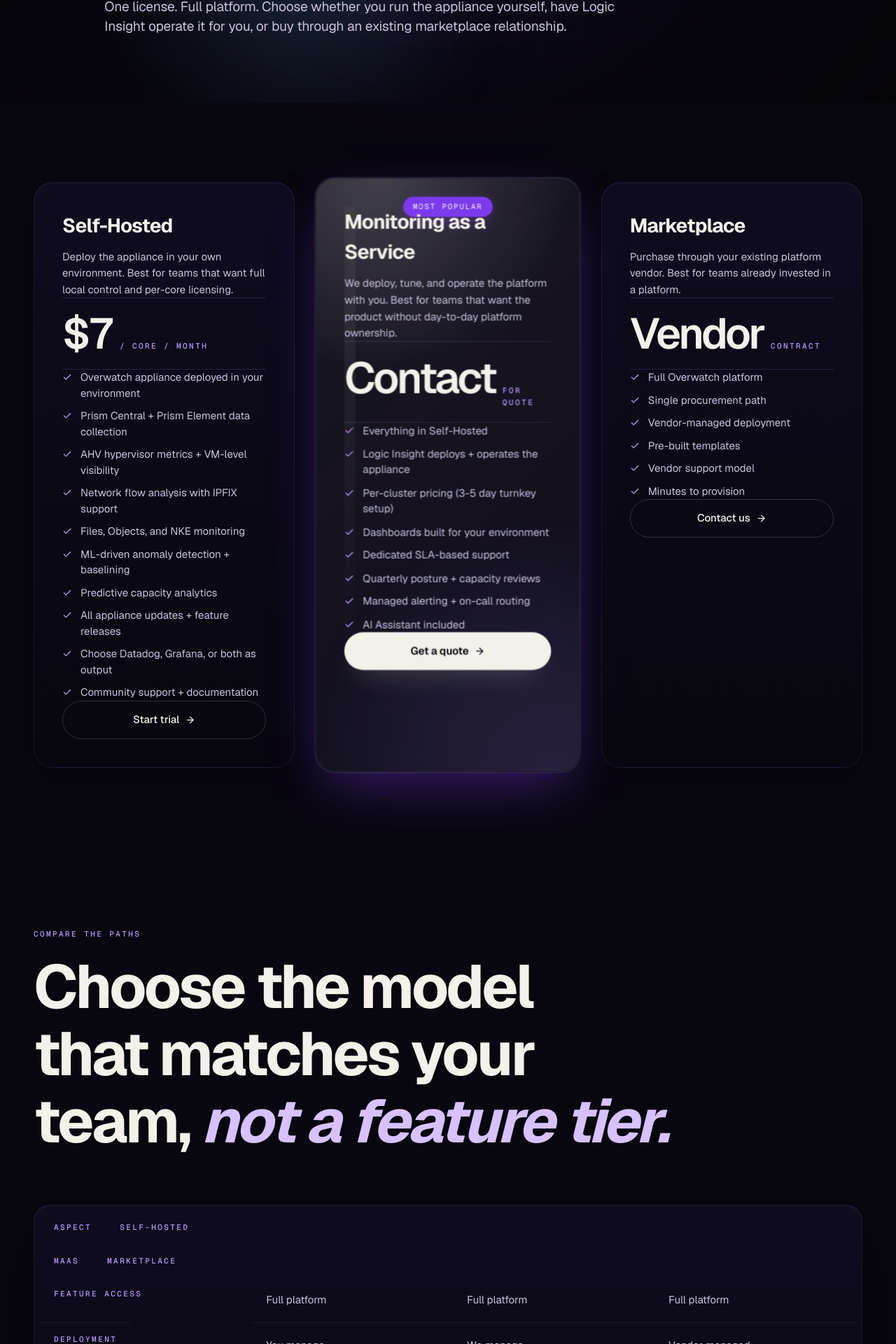
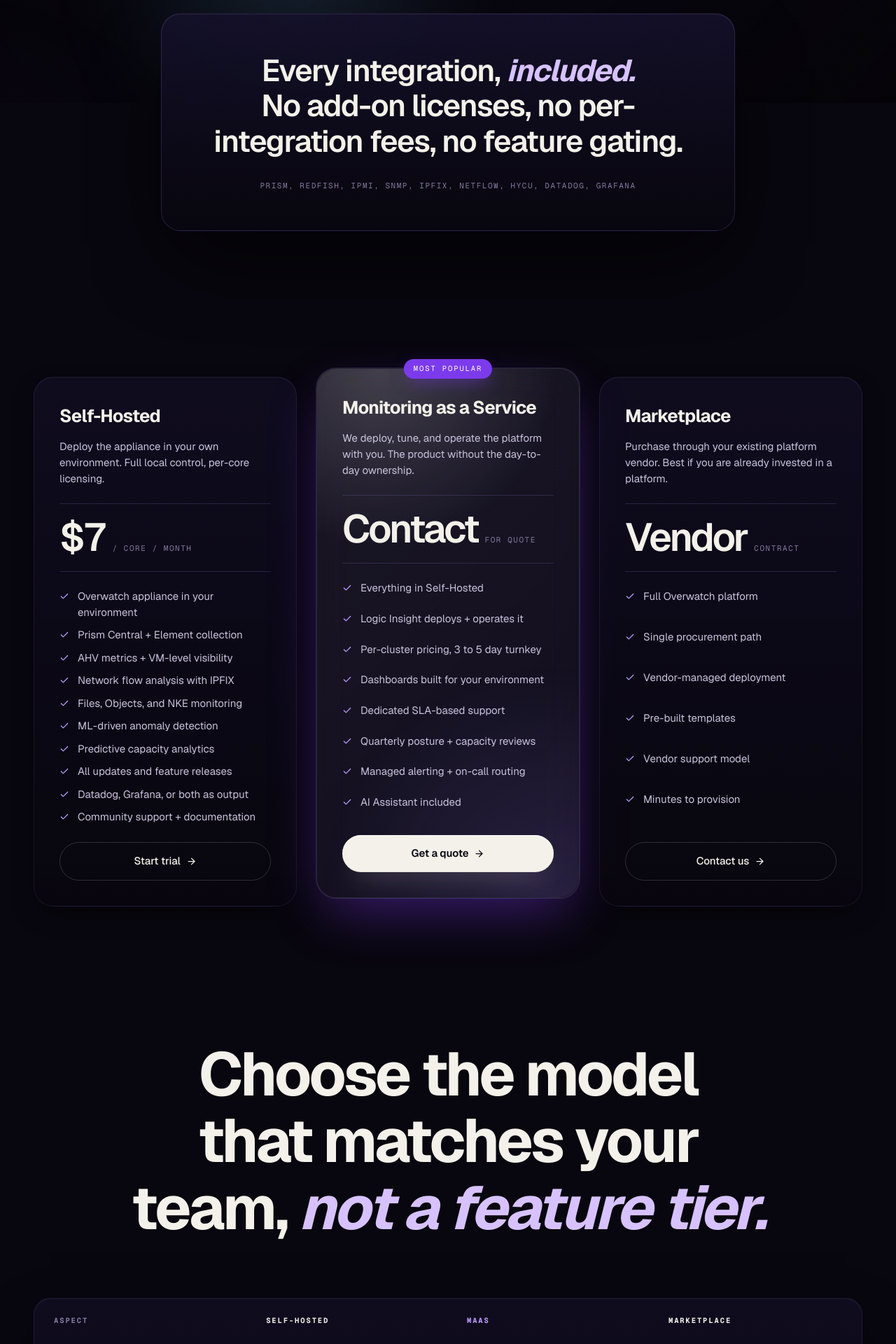
Before and after one commit to r4mwfcqy8z-bot/logicinsight-next, a Next.js app: page /pricing in a window 1280 px wide. Shown: the part 653-2573 px from the top of the page at 70% size. Built offline with nearby package versions, Linux system fonts and the light colour scheme.

Commit message:
redesign(pricing): centered hero, all-inclusive promise moment, three refined paths (featured MaaS, hover-lift no scale so tiers cant overlap), clean comparison + FAQ, no eyebrows

```diff
--- a/src/app/pricing/view.tsx
+++ b/src/app/pricing/view.tsx
@@ -1,33 +1,30 @@
 "use client";
 
-import { motion, useReducedMotion } from "motion/react";
+import { motion } from "motion/react";
 import Link from "next/link";
-import { useState } from "react";
 import { ArrowRight, Check } from "lucide-react";
-import { PageHead, SectionHead } from "@/components/sections/page-head";
 import { Magnetic } from "@/components/magnetic";
 import { FinalCTA } from "@/components/sections/why-and-cta";
-import { SpotlightCard } from "@/components/wow/spotlight-card";
 
 const EASE = [0.22, 1, 0.36, 1] as const;
 
 const TIERS = [
   {
     name: "Self-Hosted",
-    badge: null,
+    badge: null as string | null,
     price: "$7",
     unit: "/ core / month",
-    sub: "Deploy the appliance in your own environment. Best for teams that want full local control and per-core licensing.",
+    sub: "Deploy the appliance in your own environment. Full local control, per-core licensing.",
     features: [
-      "Overwatch appliance deployed in your environment",
-      "Prism Central + Prism Element data collection",
-      "AHV hypervisor metrics + VM-level visibility",
-      "Network flow analysis with IPFIX support",
+      "Overwatch appliance in your environment",
+      "Prism Central + Element collection",
+      "AHV metrics + VM-level visibility",
+      "Network flow analysis with IPFIX",
       "Files, Objects, and NKE monitoring",
-      "ML-driven anomaly detection + baselining",
+      "ML-driven anomaly detection",
       "Predictive capacity analytics",
-      "All appliance updates + feature releases",
-      "Choose Datadog, Grafana, or both as output",
+      "All updates and feature releases",
+      "Datadog, Grafana, or both as output",
       "Community support + documentation",
     ],
     cta: { label: "Start trial", href: "/free-trial", primary: false },
@@ -37,11 +34,11 @@
     badge: "Most popular",
     price: "Contact",
     unit: "for quote",
-    sub: "We deploy, tune, and operate the platform with you. Best for teams that want the product without day-to-day platform ownership.",
+    sub: "We deploy, tune, and operate the platform with you. The product without the day-to-day ownership.",
     features: [
       "Everything in Self-Hosted",
-      "Logic Insight deploys + operates the appliance",
-      "Per-cluster pricing (3-5 day turnkey setup)",
+      "Logic Insight deploys + operates it",
+      "Per-cluster pricing, 3 to 5 day turnkey",
       "Dashboards built for your environment",
       "Dedicated SLA-based support",
       "Quarterly posture + capacity reviews",
@@ -55,7 +52,7 @@
     badge: null,
     price: "Vendor",
     unit: "contract",
-    sub: "Purchase through your existing platform vendor. Best for teams already invested in a platform.",
+    sub: "Purchase through your existing platform vendor. Best if you are already invested in a platform.",
     features: [
       "Full Overwatch platform",
       "Single procurement path",
@@ -68,25 +65,69 @@
   },
 ];
 
-const COMPARISON = [
-  ["Feature access",             "Full platform",                "Full platform",                            "Full platform"],
-  ["Deployment",                 "You manage",                   "We manage",                                "Vendor managed"],
-  ["Pricing model",              "Per core / month",             "Per cluster / month",                      "Via vendor contract"],
-  ["Setup time",                 "1-2 hours",                    "3-5 days (turnkey)",                       "Minutes"],
-  ["Dashboard customization",    "Full control",                 "We build for you",                         "Pre-built templates"],
-  ["ML + anomaly detection",     "Included",                     "Included + managed",                       "Varies by platform"],
-  ["Support",                    "Docs + community",             "Dedicated SLA-based support",              "Vendor support"],
-  ["Best for",                   "Teams with monitoring expertise","Teams that want hands-off operations","Teams already invested in a platform"],
+const COMPARISON: [string, string, string, string][] = [
+  ["Feature access", "Full platform", "Full platform", "Full platform"],
+  ["Deployment", "You manage", "We manage", "Vendor managed"],
+  ["Pricing model", "Per core / month", "Per cluster / month", "Via vendor contract"],
+  ["Setup time", "1 to 2 hours", "3 to 5 days, turnkey", "Minutes"],
+  ["Dashboard customization", "Full control", "We build for you", "Pre-built templates"],
+  ["ML + anomaly detection", "Included", "Included + managed", "Varies by platform"],
+  ["Support", "Docs + community", "Dedicated SLA-based", "Vendor support"],
+  ["Best for", "In-house expertise", "Hands-off operations", "Existing platform buyers"],
 ];
 
 const FAQ = [
-  { q: "Are there add-on licenses or extra fees for specific integrations?", a: "No. Every integration, Prism, Redfish, IPMI, SNMP, IPFIX/NetFlow, HYCU, Datadog forwarding, Grafana forwarding, is included in the per-core price. Pricing is per-core, full-stop." },
-  { q: "Can I combine models? For example, self-hosted plus MaaS?",           a: "Yes. Many customers run Self-Hosted in dev/non-prod and MaaS for production. We structure it so the tooling and data model stay consistent across environments." },
-  { q: "How are Nutanix cores counted?",                                       a: "Total licensed physical cores across your Nutanix clusters. Hyper-threading and logical cores are not counted. Volume discounts are available for 500+ cores." },
-  { q: "Is there a minimum commitment?",                                       a: "Monthly billing has no minimum term. Annual terms are available if you want pricing predictability and simpler procurement." },
-  { q: "What if my cluster count or core count changes?",                       a: "Counts are reconciled monthly. Scale up immediately; reductions take effect at the next billing cycle." },
-  { q: "Do marketplace purchases include the full Overwatch platform?",         a: "Yes. The same product runs across all three paths. Differences are procurement, deployment, and support model, not feature access." },
+  { q: "Are there add-on licenses or extra fees for specific integrations?", a: "No. Every integration, Prism, Redfish, IPMI, SNMP, IPFIX/NetFlow, HYCU, Datadog forwarding, Grafana forwarding, is included in the per-core price. Pricing is per-core, full stop." },
+  { q: "Can I combine models, for example self-hosted plus MaaS?", a: "Yes. Many customers run Self-Hosted in dev and non-prod and MaaS for production. We keep the tooling and data model consistent across environments." },
+  { q: "How are Nutanix cores counted?", a: "Total licensed physical cores across your Nutanix clusters. Hyper-threading and logical cores are not counted. Volume discounts are available for 500+ cores." },
+  { q: "Is there a minimum commitment?", a: "Monthly billing has no minimum term. Annual terms are available if you want pricing predictability and simpler procurement." },
+  { q: "What if my cluster or core count changes?", a: "Counts are reconciled monthly. Scale up immediately; reductions take effect at the next billing cycle." },
+  { q: "Do marketplace purchases include the full platform?", a: "Yes. The same product runs across all three paths. The differences are procurement, deployment, and support, not feature access." },
 ];
+
+const INTEGRATIONS = "Prism, Redfish, IPMI, SNMP, IPFIX, NetFlow, HYCU, Datadog, Grafana";
+
+function TierCard({ t }: { t: typeof TIERS[number] }) {
+  const featured = !!t.badge;
+  return (
+    <div
+      className={`relative h-full rounded-[28px] p-8 md:p-9 flex flex-col gap-6 transition-transform duration-500 hover:-translate-y-1.5 ${
+        featured ? "signature-glass violet-glow md:-translate-y-3" : "matte depth-1"
+      }`}
+      style={{ transitionTimingFunction: "var(--ease-editorial)" }}
+    >
+      {featured && (
+        <span className="absolute -top-3.5 left-1/2 -translate-x-1/2 px-3.5 py-1.5 rounded-full bg-[var(--color-p-600)] text-white font-mono text-[10.5px] tracking-[0.18em] uppercase whitespace-nowrap shadow-[0_8px_24px_-6px_rgba(124,58,237,0.6)]">
+          {t.badge}
+        </span>
+      )}
+      <div>
+        <h3 className="text-[1.6rem] font-bold tracking-[-0.03em] text-[var(--color-ink)] mb-3">{t.name}</h3>
+        <p className="body-m max-w-[34ch]">{t.sub}</p>
+      </div>
+      <div className="py-5 border-y border-[rgba(167,139,250,0.18)] flex items-baseline gap-2.5">
+        <span className="numeral text-[var(--color-ink)]" style={{ fontSize: "clamp(2.5rem, 4.5vw, 3.5rem)", lineHeight: 1 }}>
+          {t.price}
+        </span>
+        <span className="font-mono text-[11px] tracking-[0.14em] uppercase text-[var(--color-ink-mute)]">{t.unit}</span>
+      </div>
+      <ul className="grid gap-2.5 flex-1">
+        {t.features.map((f) => (
+          <li key={f} className="flex items-start gap-3 text-[0.9375rem] text-[var(--color-ink-soft)] leading-[1.5]">
+            <Check size={14} strokeWidth={2.2} className="text-[var(--color-p-300)] mt-1 shrink-0" />
+            <span>{f}</span>
+          </li>
+        ))}
+      </ul>
+      <Magnetic strength={0.2}>
+        <Link href={t.cta.href} className={`${t.cta.primary ? "btn-primary" : "btn-ghost"} group justify-center w-full`}>
+          <span>{t.cta.label}</span>
+          <ArrowRight size={15} strokeWidth={2} className="transition-transform duration-500 group-hover:translate-x-0.5" />
+        </Link>
+      </Magnetic>
+    </div>
+  );
+}
 
 function FAQItem({ q, a, i }: { q: string; a: string; i: number }) {
   return (
@@ -98,9 +139,7 @@
       className="group border-b border-[rgba(167,139,250,0.16)] py-6 last:border-b-0"
     >
       <summary className="cursor-pointer flex items-center justify-between gap-6 list-none">
-        <span className="text-[1.1rem] md:text-[1.25rem] font-semibold tracking-[-0.02em] text-[var(--color-ink)] balance">
-          {q}
-        </span>
+        <span className="text-[1.05rem] md:text-[1.2rem] font-semibold tracking-[-0.02em] text-[var(--color-ink)] balance">{q}</span>
         <span
           className="grid place-items-center w-9 h-9 rounded-full border border-[rgba(167,139,250,0.22)] text-[var(--color-p-300)] text-xl group-open:rotate-45 transition-transform duration-500 shrink-0"
           style={{ transitionTimingFunction: "var(--ease-editorial)" }}
@@ -113,191 +152,92 @@
   );
 }
 
-function TierCard({
-  t,
-  i,
-  hoveredIdx,
-  onHover,
-  onLeave,
-}: {
-  t: typeof TIERS[number];
-  i: number;
-  hoveredIdx: number | null;
-  onHover: () => void;
-  onLeave: () => void;
-}) {
-  const featured = !!t.badge;
-  const reduce = useReducedMotion();
-  const isHovered = hoveredIdx === i;
-  const isDimmed = hoveredIdx !== null && hoveredIdx !== i;
+export default function PricingView() {
+  return (
+    <>
+      {/* HERO */}
+      <section className="relative min-h-[72dvh] flex items-center overflow-hidden">
+        <div
+          aria-hidden
+          className="pointer-events-none absolute inset-0 -z-10"
+          style={{ background: "radial-gradient(56vw 54vh at 50% 36%, rgba(139,92,246,0.16), transparent 62%)" }}
+        />
+        <div className="editorial-shell w-full text-center">
+          <motion.h1
+            initial={{ opacity: 0, y: 22 }}
+            animate={{ opacity: 1, y: 0 }}
+            transition={{ duration: 0.9, ease: EASE }}
+            className="editorial-display balance mx-auto max-w-[20ch]"
+          >
+            Pricing built around{" "}
+            <span className="italic font-bold text-[var(--color-p-200)]" style={{ letterSpacing: "-0.045em" }}>
+              how your team operates.
+            </span>
+          </motion.h1>
+          <motion.p
+            initial={{ opacity: 0, y: 18 }}
+            animate={{ opacity: 1, y: 0 }}
+            transition={{ duration: 0.9, ease: EASE, delay: 0.2 }}
+            className="mt-7 editorial-sub mx-auto max-w-[54ch]"
+          >
+            One license, the full platform. Run the appliance yourself, have Logic Insight operate it, or buy through a marketplace you already use.
+          </motion.p>
+        </div>
+      </section>
 
-  return (
+      {/* PROMISE */}
+      <section className="relative py-16 md:py-24">
+        <div className="editorial-shell">
           <motion.div
+            initial={{ opacity: 0, y: 18 }}
+            whileInView={{ opacity: 1, y: 0 }}
+            viewport={{ once: true, margin: "0px 0px -10% 0px" }}
+            transition={{ duration: 0.8, ease: EASE }}
+            className="max-w-[820px] mx-auto rounded-[28px] matte-strong px-8 md:px-12 py-12 md:py-14 text-center"
+          >
+            <h2 className="editorial-lede balance text-[var(--color-ink)] mx-auto max-w-[24ch]">
+              Every integration,{" "}
+              <span className="italic font-bold text-[var(--color-p-200)]">included.</span> No add-on licenses, no per-integration fees, no feature gating.
+            </h2>
+            <p className="mt-6 font-mono text-[11px] tracking-[0.14em] uppercase text-[var(--color-ink-mute)]">{INTEGRATIONS}</p>
+          </motion.div>
+        </div>
+      </section>
+
+      {/* TIERS */}
+      <section className="relative py-12 md:py-20">
+        <div className="editorial-shell">
+          <div className="grid md:grid-cols-3 gap-6 md:gap-7 items-stretch pt-6 md:pt-8">
+            {TIERS.map((t, i) => (
+              <motion.div
+                key={t.name}
                 initial={{ opacity: 0, y: 24 }}
                 whileInView={{ opacity: 1, y: 0 }}
                 viewport={{ once: true, margin: "0px 0px -10% 0px" }}
                 transition={{ duration: 0.7, delay: i * 0.08, ease: EASE }}
-      animate={{
-        scale: isHovered ? 1.025 : featured ? 1.015 : 1,
-        y: isHovered ? -14 : featured ? -14 : 0,
-        opacity: isDimmed ? 0.6 : 1,
-        filter: isDimmed ? "blur(1px)" : "blur(0px)",
-      }}
-      onPointerEnter={() => !reduce && onHover()}
-      onPointerLeave={onLeave}
-      style={{ transition: "filter 0.5s var(--ease-editorial)" }}
               >
-      <SpotlightCard
-        glow={featured ? "pink" : "violet"}
-        className={`relative h-full p-8 md:p-10 rounded-[28px] flex flex-col gap-6 ${
-          featured ? "signature-glass violet-glow" : "matte depth-1"
-        }`}
-      >
-        {/* Featured tier shimmer — continuous subtle light pass. */}
-        {featured && !reduce && (
-          <span
-            aria-hidden
-            className="pointer-events-none absolute inset-0 rounded-[inherit] overflow-hidden"
-          >
-            <motion.span
-              className="absolute inset-y-0 w-[40%]"
-              initial={{ x: "-100%" }}
-              animate={{ x: "260%" }}
-              transition={{
-                duration: 5,
-                repeat: Infinity,
-                ease: "linear",
-                delay: 1.5,
-              }}
-              style={{
-                background:
-                  "linear-gradient(110deg, transparent 0%, rgba(255,255,255,0.06) 50%, transparent 100%)",
-              }}
-            />
-          </span>
-        )}
-
-        {featured && (
-          <span className="absolute -top-3.5 left-1/2 -translate-x-1/2 px-3.5 py-1.5 rounded-full bg-[var(--color-p-600)] text-white font-mono text-[10.5px] tracking-[0.18em] uppercase shadow-[0_8px_24px_-6px_rgba(124,58,237,0.6)]">
-            {t.badge}
-          </span>
-        )}
-
-        <div className="relative">
-          <h3 className="text-[1.75rem] font-bold tracking-[-0.03em] mb-3 text-[var(--color-ink)]">{t.name}</h3>
-          <p className="body-m max-w-[36ch]">{t.sub}</p>
-        </div>
-
-        <div className="relative py-5 border-y border-[rgba(167,139,250,0.18)] flex items-baseline gap-2.5">
-          <span
-            className="numeral text-[var(--color-ink)]"
-            style={{ fontSize: "clamp(2.5rem, 4.8vw, 4rem)", lineHeight: 1 }}
-          >
-            {t.price}
-          </span>
-          <span className="kicker text-[var(--color-ink-mute)]">{t.unit}</span>
-        </div>
-
-        {/* Feature list with sequential scan-light on hover. */}
-        <ul className="relative grid gap-2.5 flex-1">
-          {t.features.map((f, fi) => (
-            <motion.li
-              key={f}
-              className="flex items-start gap-3 text-[0.9375rem] text-[var(--color-ink-soft)] leading-[1.5]"
-              animate={isHovered ? { x: [0, 3, 0], opacity: [0.6, 1, 1] } : { x: 0, opacity: 1 }}
-              transition={
-                isHovered
-                  ? { duration: 0.6, delay: fi * 0.05, ease: [0.22, 1, 0.36, 1] }
-                  : { duration: 0.3 }
-              }
-            >
-              <motion.span
-                animate={
-                  isHovered
-                    ? { scale: [0.7, 1.25, 1], color: ["#A78BFA", "#FFA3C2", "#A78BFA"] }
-                    : { scale: 1 }
-                }
-                transition={isHovered ? { duration: 0.55, delay: fi * 0.05 } : { duration: 0.3 }}
-                className="mt-1 shrink-0"
-              >
-                <Check size={14} strokeWidth={2.2} className="text-[var(--color-p-300)]" />
-              </motion.span>
-              <span>{f}</span>
-            </motion.li>
-          ))}
-        </ul>
-
-        <Magnetic strength={0.2}>
-          <Link
-            href={t.cta.href}
-            className={
-              t.cta.primary
-                ? "btn-primary group justify-center w-full"
-                : "btn-ghost group justify-center w-full"
-            }
-          >
-            <span>{t.cta.label}</span>
-            <ArrowRight size={15} strokeWidth={2} className="transition-transform duration-500 group-hover:translate-x-0.5" />
-          </Link>
-        </Magnetic>
-      </SpotlightCard>
+                <TierCard t={t} />
               </motion.div>
-  );
-}
-
-function PricingGrid() {
-  const [hoveredIdx, setHoveredIdx] = useState<number | null>(null);
-  return (
-    <div className="grid md:grid-cols-3 gap-6 md:gap-8 items-stretch pt-6 md:pt-8">
-      {TIERS.map((t, i) => (
-        <TierCard
-          key={t.name}
-          t={t}
-          i={i}
-          hoveredIdx={hoveredIdx}
-          onHover={() => setHoveredIdx(i)}
-          onLeave={() => setHoveredIdx(null)}
-        />
             ))}
           </div>
-  );
-}
-
-export default function PricingPage() {
-  return (
-    <>
-      <PageHead
-        eyebrow="Pricing"
-        title={
-          <>
-            Pricing built around{" "}
-            <span className="italic font-bold text-[var(--color-p-200)]" style={{ letterSpacing: "-0.045em" }}>
-              how your team wants to operate.
-            </span>
-          </>
-        }
-        sub="One license. Full platform. Choose whether you run the appliance yourself, have Logic Insight operate it for you, or buy through an existing marketplace relationship."
-      />
-
-      <section className="relative py-16 md:py-24">
-        <div className="editorial-shell">
-          <PricingGrid />
         </div>
       </section>
 
-      <section className="relative py-24 md:py-32">
+      {/* COMPARISON */}
+      <section className="relative py-20 md:py-28">
         <div className="editorial-shell">
-          <SectionHead
-            eyebrow="Compare the paths"
-            title={
-              <>
+          <motion.h2
+            initial={{ opacity: 0, y: 16 }}
+            whileInView={{ opacity: 1, y: 0 }}
+            viewport={{ once: true, margin: "0px 0px -10% 0px" }}
+            transition={{ duration: 0.8, ease: EASE }}
+            className="editorial-statement balance mx-auto max-w-[22ch] text-center mb-12 md:mb-16"
+          >
             Choose the model that matches your team,{" "}
             <span className="italic font-bold text-[var(--color-p-200)]" style={{ letterSpacing: "-0.04em" }}>
               not a feature tier.
             </span>
-              </>
-            }
-          />
+          </motion.h2>
           <div className="overflow-x-auto rounded-[24px] matte depth-2 p-2">
             <table className="w-full text-sm border-separate border-spacing-0 min-w-[760px] table-fixed">
               <colgroup>
@@ -308,24 +248,22 @@
               </colgroup>
               <thead>
                 <tr>
-                  <th className="text-left kicker text-[var(--color-ink-mute)] px-5 py-4 align-middle">Aspect</th>
-                  <th className="text-left kicker text-[var(--color-ink)] px-5 py-4 align-middle">Self-Hosted</th>
-                  <th className="text-left kicker text-[var(--color-p-300)] px-5 py-4 align-middle">MaaS</th>
-                  <th className="text-left kicker text-[var(--color-ink)] px-5 py-4 align-middle">Marketplace</th>
+                  <th className="text-left font-mono text-[10.5px] tracking-[0.18em] uppercase text-[var(--color-ink-mute)] px-5 py-4">Aspect</th>
+                  <th className="text-left font-mono text-[10.5px] tracking-[0.18em] uppercase text-[var(--color-ink)] px-5 py-4">Self-Hosted</th>
+                  <th className="text-left font-mono text-[10.5px] tracking-[0.18em] uppercase text-[var(--color-p-300)] px-5 py-4">MaaS</th>
+                  <th className="text-left font-mono text-[10.5px] tracking-[0.18em] uppercase text-[var(--color-ink)] px-5 py-4">Marketplace</th>
                 </tr>
               </thead>
               <tbody>
                 {COMPARISON.map((row, i) => (
-                  <tr key={i} className="border-t border-[rgba(167,139,250,0.12)]" style={{ height: 64 }}>
+                  <tr key={row[0]}>
                     {row.map((cell, j) => (
                       <td
                         key={j}
-                        className={`px-5 py-4 align-middle leading-snug ${
-                          i > 0 ? "border-t border-[rgba(167,139,250,0.10)]" : ""
-                        } ${
+                        className={`px-5 py-4 align-middle leading-snug ${i > 0 ? "border-t border-[rgba(167,139,250,0.10)]" : ""} ${
                           j === 0
-                            ? "text-[var(--color-ink-mute)] kicker"
-                            : "text-[var(--color-ink-soft)] text-[0.9375rem]"
+                            ? "font-mono text-[10.5px] tracking-[0.12em] uppercase text-[var(--color-ink-mute)]"
+                            : "text-[0.9375rem] text-[var(--color-ink-soft)]"
                         }`}
                       >
                         {cell}
@@ -339,21 +277,25 @@
         </div>
       </section>
 
-      <section className="relative py-24 md:py-32">
+      {/* FAQ */}
+      <section className="relative py-20 md:py-28">
         <div className="editorial-shell max-w-[920px]">
-          <SectionHead
-            eyebrow="Pricing FAQs"
-            title={
-              <>
+          <motion.h2
+            initial={{ opacity: 0, y: 16 }}
+            whileInView={{ opacity: 1, y: 0 }}
+            viewport={{ once: true, margin: "0px 0px -10% 0px" }}
+            transition={{ duration: 0.8, ease: EASE }}
+            className="editorial-statement balance mx-auto max-w-[18ch] text-center mb-12 md:mb-16"
+          >
             Straight answers{" "}
             <span className="italic font-bold text-[var(--color-p-200)]" style={{ letterSpacing: "-0.04em" }}>
               before you buy.
             </span>
-              </>
-            }
-          />
+          </motion.h2>
           <div className="border-t border-[rgba(167,139,250,0.16)]">
-            {FAQ.map((f, i) => <FAQItem key={f.q} {...f} i={i} />)}
+            {FAQ.map((f, i) => (
+              <FAQItem key={f.q} {...f} i={i} />
+            ))}
           </div>
         </div>
       </section>
```
Lines whose indentation alone changed are shown as unchanged.
